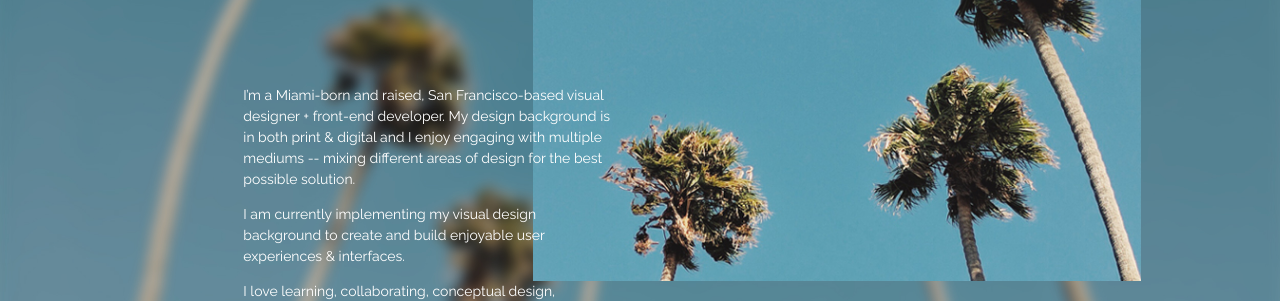
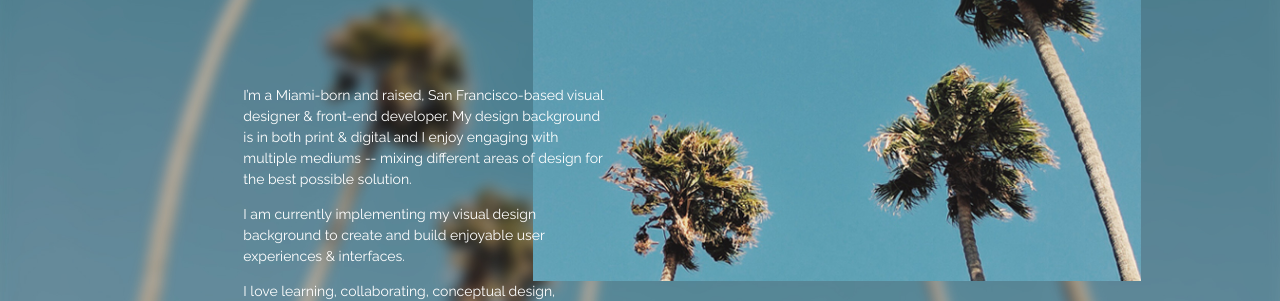
Before and after one commit to cgonz0/cgonz0.github.io, a Jekyll site: the page built from index.html, in a window 1280 px wide and 900 px high, scrolled down 461 px. Shown: the part 173-474 px from the top of the window. Built offline with Jekyll 4.4.1, drawn with Linux system fonts in a browser that asks for light colours; nearby versions of some CDN libraries.

Commit message:
change text

```diff
--- a/index.html
+++ b/index.html
@@ -16,7 +16,7 @@ layout: default
 
   <div class="c desc">
   <p>
-      I’m a Miami-born and raised, San Francisco-based visual designer + front-end developer.
+      I’m a Miami-born and raised, San Francisco-based visual designer & front-end developer.
       My design background is in both print & digital and I enjoy engaging with multiple mediums -- mixing different areas of design for the best possible solution.
   </p>
   <p>
```
